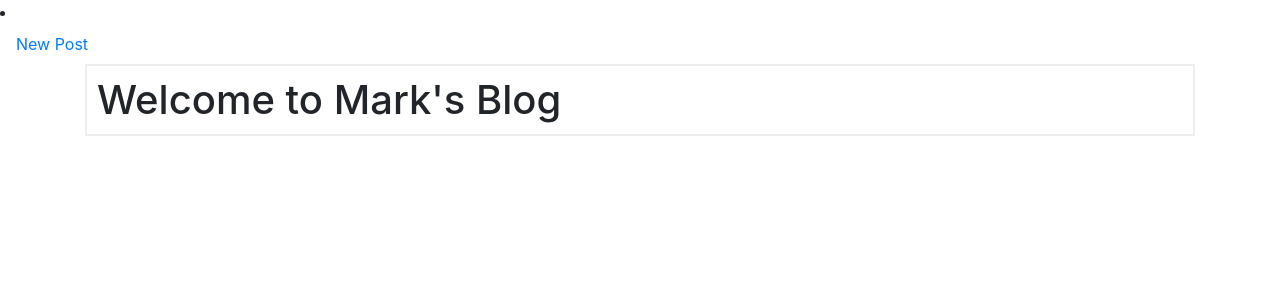
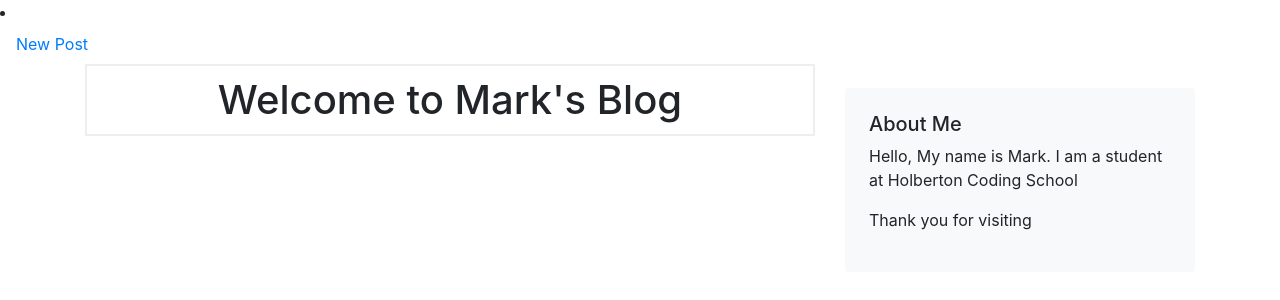
Before and after one commit to markjoehayes/MyBlog, a Python web app: template templates/index.html in a window 1280 px wide. Shown: the part 56-356 px from the top of the page. Run offline with Jinja, Linux system fonts and the light colour scheme; the template is opened without the code that fills it, so the values that code supplies are empty; some libraries are stand-ins or nearby versions.

Commit message:
lose ends

```diff
--- a/static/css/style.css
+++ b/static/css/style.css
@@ -1,6 +1,5 @@
 h1 {
     border: 2px #eee solid;
-    color: brown
     text-align: center !important;
     padding: 10px
 }
--- a/templates/index.html
+++ b/templates/index.html
@@ -1,15 +1,30 @@
 {% extends 'base.html' %}
 {% block content %}
-    <h1>{% block title %}Welcome to Mark's Blog{% endblock %}</h1>
+<div class="row">
+    <div class="col-md-8">
+        <h1 class="text-center">{% block title %}Welcome to Mark's Blog{% endblock %}</h1>
         <br>
         {% for post in posts%}
             <a href="{{ url_for('post', post_id=post['id']) }}">
                 <h2>{{ post['title'] }}</h2>
             </a>
             <span class="badge badge-primary">{{ post['created'] }}</span>
+            {% if current_user.is_authenticated %}
             <a href="{{ url_for('edit', id=post['id']) }}">
                 <span class="badge badge-warning">Edit</span>
             </a>
+            {% endif%}
             <hr>
         {% endfor %}
+    </div>
+
+<!-- Simple About Me Sidebar -->
+    <div class="col-md-4">
+        <div class="bg-light p-4 rounded mt-4">
+            <h5>About Me</h5>
+            <p>Hello, My name is  Mark. I am a student at Holberton Coding School</p>
+            <p>Thank you for visiting</p>
+        </div>
+    </div>
+</div>
 {% endblock %}
```
Also changed, not shown: database.db. Lines whose indentation alone changed are shown as unchanged.
